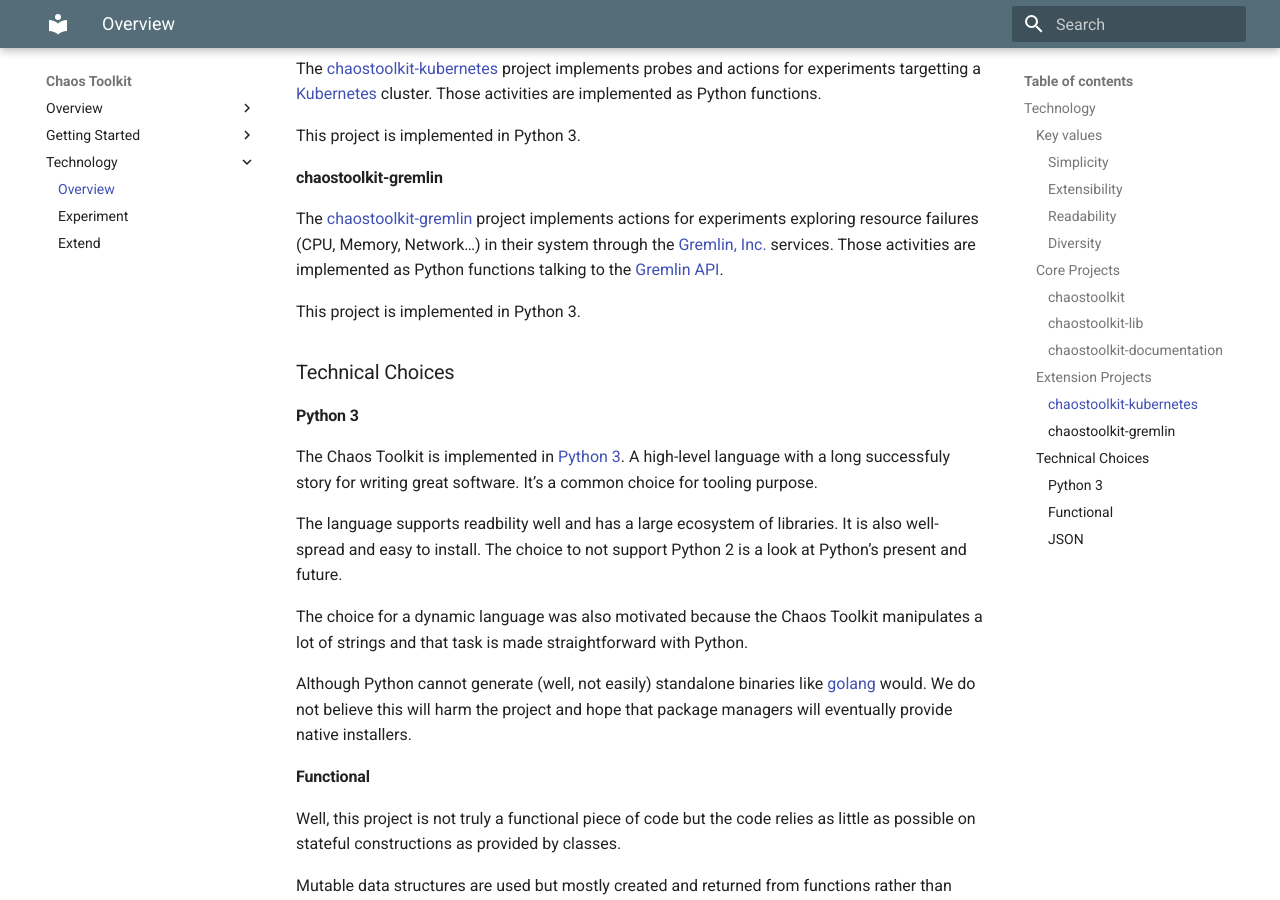
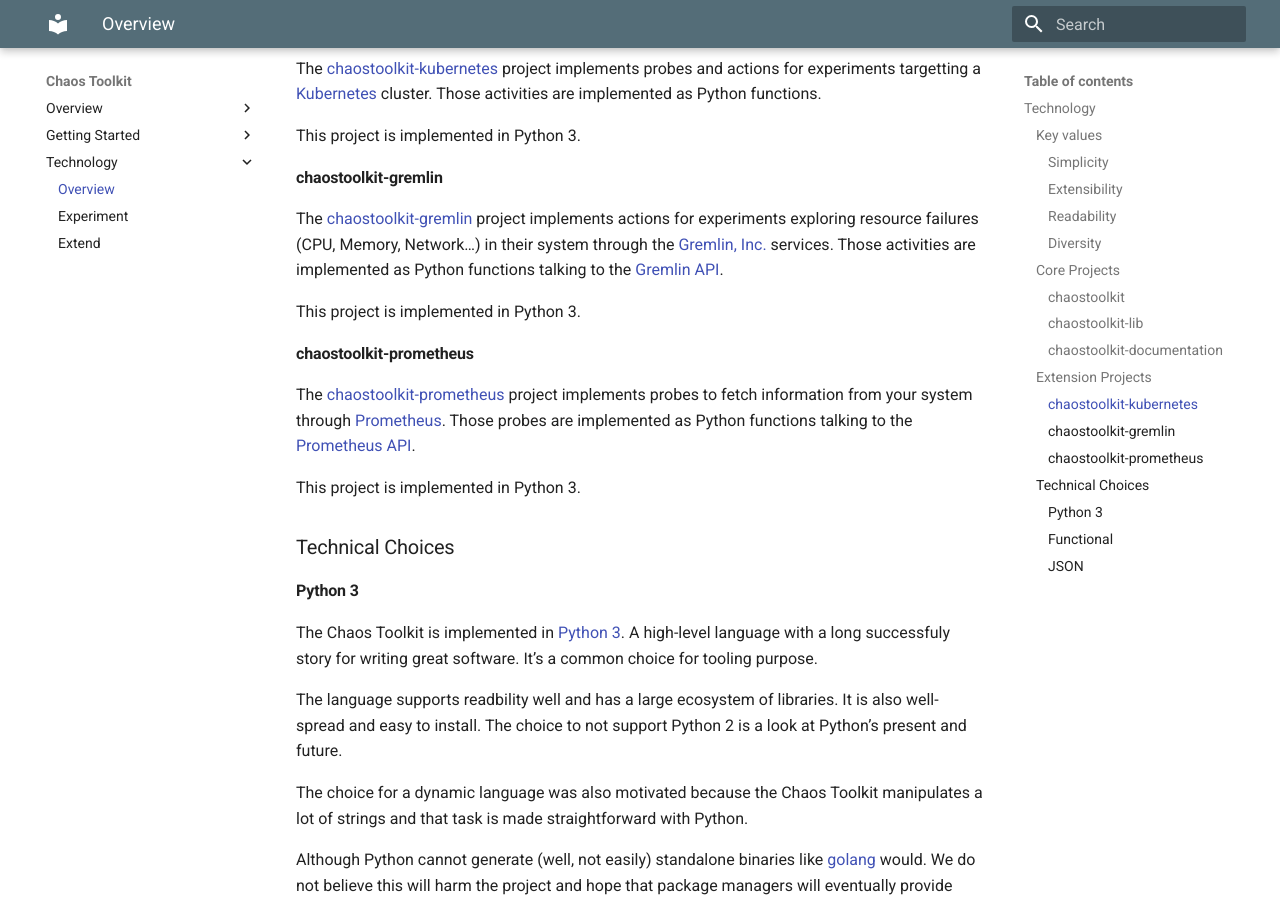
Before and after one commit to chaostoolkit/chaostoolkit-documentation, an MkDocs documentation site: the page built from sources/technology/index.md, in a window 1280 px wide and 900 px high, scrolled down 1743 px. Built offline with MkDocs 1.6.1 and Material for MkDocs 9.7.7, drawn with Linux system fonts in a browser that asks for light colours; old or Windows-style settings are respelled for this version of MkDocs.

Commit message:
Add prometheus probes mention

```diff
--- a/sources/technology/index.md
+++ b/sources/technology/index.md
@@ -106,6 +106,18 @@
 
 This project is implemented in Python 3.
 
+#### chaostoolkit-prometheus
+
+The [chaostoolkit-prometheus][chaosprom] project implements probes to fetch
+information from your system through [Prometheus][prometheus]. Those probes
+are implemented as Python functions talking to the [Prometheus API][promapi].
+
+[chaosprom]: https://github.com/chaostoolkit/chaostoolkit-prometheus
+[prometheus]: https://prometheus.io/
+[promapi]: https://prometheus.io/docs/querying/api/
+
+This project is implemented in Python 3.
+
 ### Technical Choices
 
 #### Python 3
```
